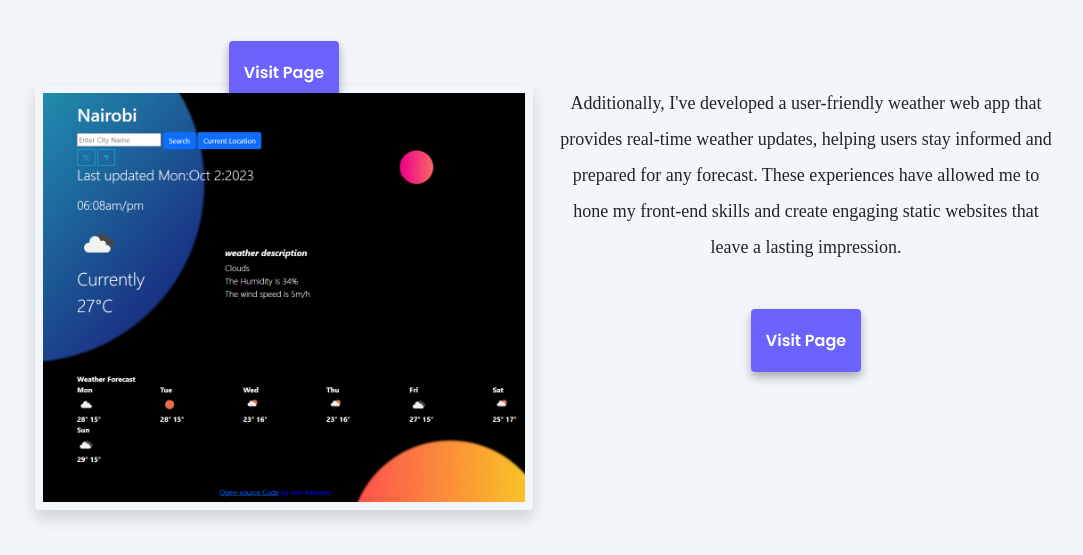
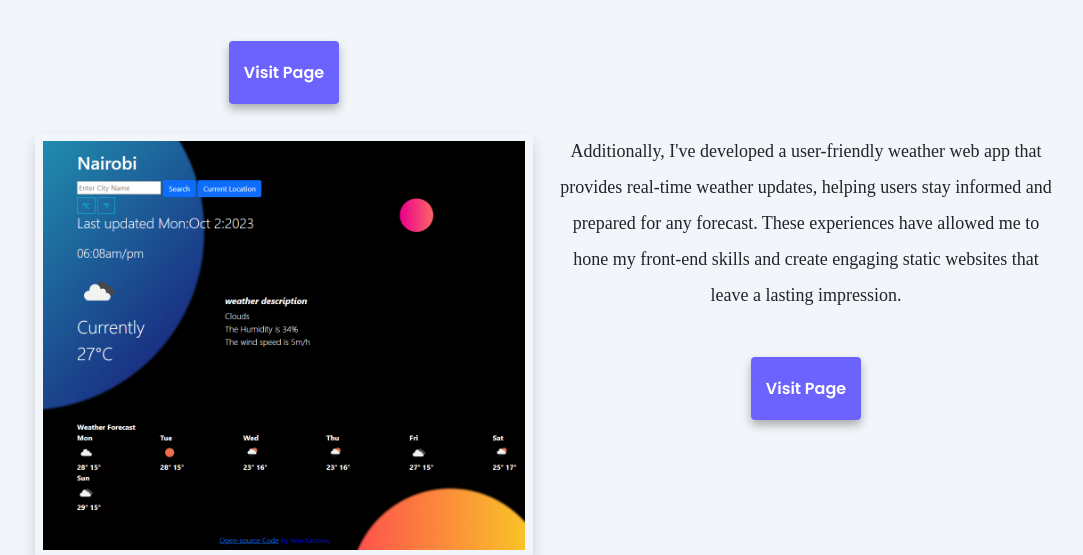
Before and after one commit to Annahkamanu/portfolio-project, a plain HTML site: page work.html in a window 1280 px wide. Shown: the part 1002-1557 px from the top of the page, without its empty margins (95-1178 px from the left). Drawn offline with nearby package versions, Linux system fonts and the light colour scheme; grey boxes are pictures that could not be loaded.

```diff
--- a/work.html
+++ b/work.html
@@ -100,7 +100,7 @@
                   class="img-fluid p-2 shadow rounded"
                 />
               </div>
-              <div class="col-6">
+              <div class="col-6 mt-5">
                 <img
                   src="/images/Weather app.png"
                   alt="weather"
@@ -108,7 +108,7 @@
                 />
               </div>
 
-              <div class="col-6">
+              <div class="col-6 mt-5">
                 <p>
                   Additionally, I've developed a user-friendly weather web app
                   that provides real-time weather updates, helping users stay
```
